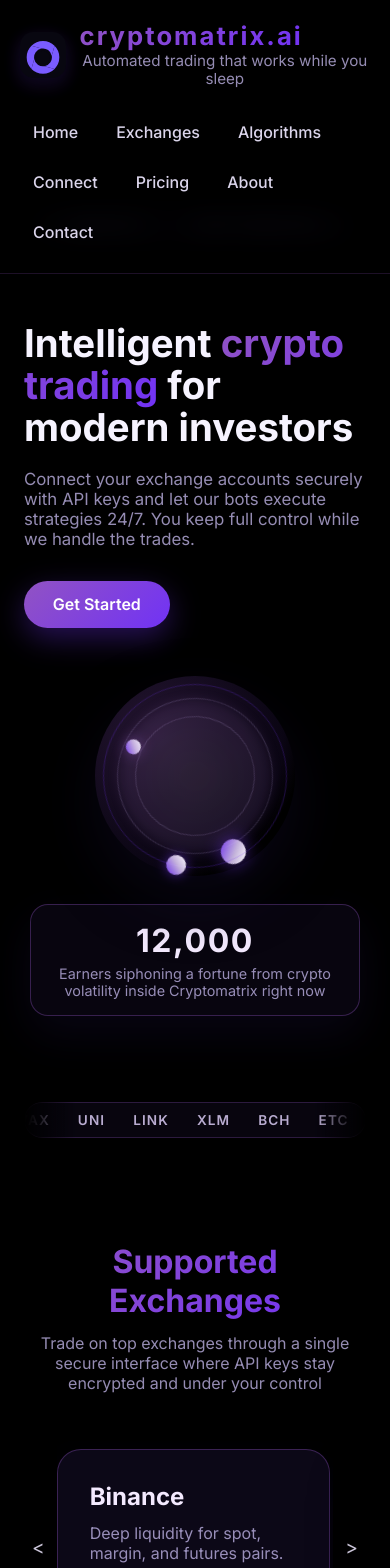
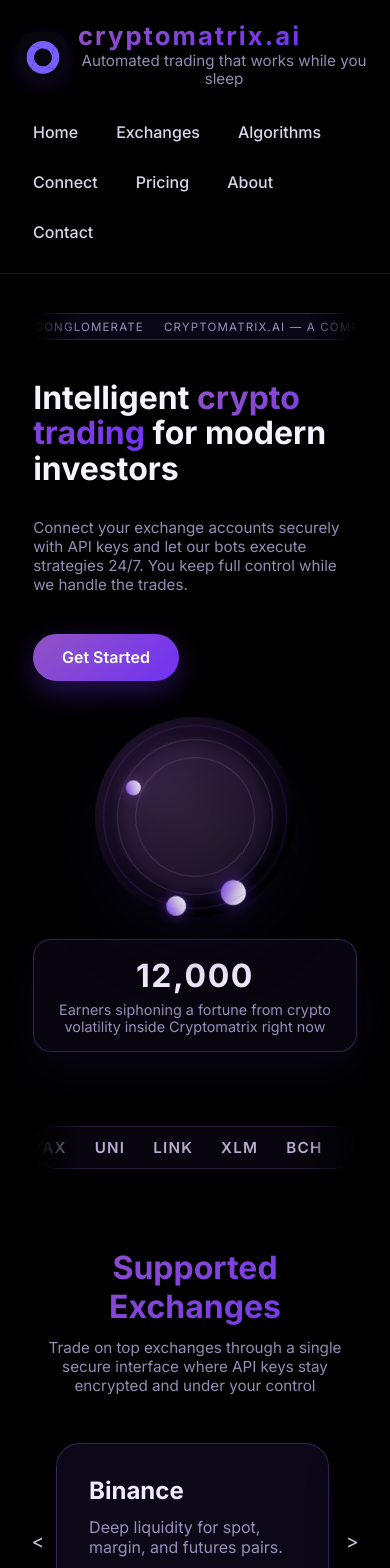
Before and after one commit to arthur-zakaryan/cryptomatrix, a React (Vite) app: page / in a window 390 px wide. Shown: the top 1568 px of the page. Built offline with nearby package versions, Linux system fonts and the light colour scheme.

Commit message:
Refine hero layout and enlarge coin marquee

```diff
--- a/src/App.css
+++ b/src/App.css
@@ -176,6 +176,8 @@
   padding: clamp(3rem, 6vw, 6rem) clamp(1.5rem, 4vw, 4rem);
   gap: 3rem;
   scroll-margin-top: 6rem;
+  max-width: min(1300px, 95vw);
+  margin: 0 auto;
 }
 
 .hero-content {
@@ -185,7 +187,9 @@
   padding-top: clamp(0, 2.2vw, 1.5rem);
 }
 
+
 .brand-marquee {
+  position: relative;
   display: block;
   overflow: hidden;
   border-radius: 999px;
@@ -193,24 +197,21 @@
   background: rgba(18, 12, 42, 0.55);
   mask: linear-gradient(90deg, transparent 0%, rgba(0, 0, 0, 0.95) 15%, rgba(0, 0, 0, 0.95) 85%, transparent 100%);
   -webkit-mask: linear-gradient(90deg, transparent 0%, rgba(0, 0, 0, 0.95) 15%, rgba(0, 0, 0, 0.95) 85%, transparent 100%);
-  margin-bottom: 0.6rem;
-  position: absolute;
-  top: -7rem;
-  left: 0;
-  right: 0;
+  margin: -6.5rem 0 1.75rem;
+  align-self: stretch;
 }
 
 .brand-marquee-track {
   display: inline-flex;
   align-items: center;
-  gap: clamp(3rem, 8vw, 6rem);
-  padding: 0.4rem clamp(1.5rem, 5vw, 3rem);
+  gap: clamp(4rem, 9vw, 7rem);
+  padding: 0.55rem clamp(2rem, 5.5vw, 3.5rem);
   animation: brand-marquee 18s linear infinite;
   white-space: nowrap;
 }
 
 .brand-marquee-text {
-  font-size: 0.85rem;
+  font-size: 0.95rem;
   letter-spacing: 0.12em;
   text-transform: uppercase;
   color: rgba(212, 200, 255, 0.75);
@@ -228,18 +229,38 @@
   text-shadow: 0 0 12px rgba(173, 121, 244, 0.65);
 }
 
+.hero-content-inner {
+  display: flex;
+  flex-direction: column;
+  align-items: flex-start;
+  gap: 1.25rem;
+  padding-right: clamp(2rem, 5vw, 4rem);
+  max-width: 80rem;
+  width: 100%;
+}
+
+.hero-content-text {
+  display: flex;
+  flex-direction: column;
+  align-items: flex-start;
+  gap: 1rem;
+  max-width: 80rem;
+  width: 100%;
+  text-align: left;
+}
+
 .hero-content h1 {
   margin: 0;
-  font-size: clamp(2.4rem, 4vw, 3.8rem);
+  font-size: clamp(2rem, 3.5vw, 3.2rem);
   line-height: 1.1;
   color: #f6f3ff;
 }
 
 .hero-content p {
   margin: 1.25rem 0 2rem;
-  max-width: 34rem;
+  max-width: 76rem;
   color: rgba(212, 200, 255, 0.7);
-  font-size: 1.05rem;
+  font-size: 1.15rem;
 }
 
 .cta-button {
@@ -417,7 +438,7 @@
   mask: linear-gradient(90deg, transparent 0%, rgba(0, 0, 0, 0.95) 15%, rgba(0, 0, 0, 0.95) 85%, transparent 100%);
   -webkit-mask: linear-gradient(90deg, transparent 0%, rgba(0, 0, 0, 0.95) 15%, rgba(0, 0, 0, 0.95) 85%, transparent 100%);
   margin-top: 1cm;
-  max-width: min(1100px, 100%);
+  max-width: min(1300px, 95vw);
   transition: transform 0.35s ease, box-shadow 0.35s ease, border-color 0.35s ease, background 0.35s ease;
   transform-origin: center;
 }
@@ -447,13 +468,13 @@
   display: inline-flex;
   align-items: center;
   gap: 1.75rem;
-  padding: 0.55rem clamp(1.5rem, 4vw, 4rem);
+  padding: 0.7rem clamp(2rem, 5vw, 5rem);
   animation: orbital-marquee 48s linear infinite;
   white-space: nowrap;
 }
 
 .orbital-marquee-coin {
-  font-size: 0.85rem;
+  font-size: 0.95rem;
   font-weight: 600;
   color: rgba(228, 213, 255, 0.85);
   letter-spacing: 0.08em;
@@ -893,7 +914,7 @@
 
 .pricing-guarantee {
   margin: 0;
-  font-size: 0.85rem;
+  font-size: 0.95rem;
   color: rgba(121, 220, 255, 0.9);
 }
 
@@ -1257,13 +1278,13 @@
 
 .footer-newsletter-copy {
   margin: 0;
-  font-size: 0.85rem;
+  font-size: 0.95rem;
   color: rgba(212, 200, 255, 0.6);
 }
 
 .footer-newsletter-message {
   margin: 0;
-  font-size: 0.85rem;
+  font-size: 0.95rem;
   color: rgba(121, 220, 255, 0.9);
 }
 
@@ -1391,7 +1412,7 @@
 .privacy-eyebrow {
   text-transform: uppercase;
   letter-spacing: 0.12em;
-  font-size: 0.85rem;
+  font-size: 0.95rem;
   color: rgba(212, 200, 255, 0.65);
 }
 
@@ -1632,6 +1653,134 @@
     flex-direction: column;
   }
 
+  .brand {
+    width: 100%;
+  }
+
+  .brand-button {
+    width: 100%;
+    justify-content: flex-start;
+    gap: 0.75rem;
+  }
+
+  .hero {
+    padding: clamp(2rem, 10vw, 3rem) clamp(1rem, 6vw, 2rem);
+    gap: 2.25rem;
+  }
+
+  .hero-content {
+    padding-top: 0;
+  }
+
+  .brand-marquee {
+    position: static;
+    margin: 0 0 1.25rem;
+  }
+
+  .hero-content-inner {
+    margin-left: 0;
+    align-items: flex-start;
+    max-width: 100%;
+    padding-right: 0;
+  }
+
+  .hero-content-text {
+    align-items: flex-start;
+    max-width: 100%;
+  }
+
+  .brand-marquee-track {
+    gap: 1.25rem;
+    padding: 0.35rem 1.25rem;
+  }
+
+  .brand-marquee-text {
+    font-size: 0.72rem;
+    letter-spacing: 0.1em;
+  }
+
+  .hero-content h1 {
+    font-size: clamp(2rem, 7vw, 2.6rem);
+  }
+
+  .hero-content p {
+    margin: 1rem 0 1.5rem;
+    font-size: 0.95rem;
+  }
+
+  .hero-visual {
+    gap: 1.4rem;
+  }
+
+  .section-intro {
+    margin: 0.75rem auto 2.5rem;
+    font-size: 0.95rem;
+  }
+
+  .connect-section,
+  .contact-section,
+  .exchanges-section,
+  .algorithms-section,
+  .pricing-section,
+  .about-section {
+    padding: clamp(2.5rem, 8vw, 3.5rem) clamp(1rem, 6vw, 2rem);
+  }
+
+  .connect-highlights {
+    grid-template-columns: minmax(0, 1fr);
+  }
+
+  .connect-highlight {
+    align-items: stretch;
+  }
+
+  .exchanges-carousel {
+    gap: 0.5rem;
+  }
+
+  .exchange-card {
+    flex: 0 0 clamp(220px, 75vw, 260px);
+  }
+
+  .algorithms-grid {
+    grid-template-columns: minmax(0, 1fr);
+  }
+
+  .contact-grid {
+    grid-template-columns: minmax(0, 1fr);
+  }
+
+  .info-list {
+    gap: 1rem;
+  }
+
+  .pricing-card {
+    padding: clamp(1.8rem, 7vw, 2.4rem);
+    gap: 1.25rem;
+  }
+
+  .pricing-promise {
+    font-size: 0.95rem;
+  }
+
+  .about-marquee {
+    margin-top: -1.5rem;
+  }
+
+  .about-marquee-track {
+    gap: 1.5rem;
+    padding-block: 0.3rem;
+  }
+
+  .about-grid {
+    grid-template-columns: minmax(0, 1fr);
+    gap: 1.25rem;
+  }
+
+  .footer {
+    padding: 2rem 1.25rem;
+  }
+
   .nav {
     width: 100%;
     justify-content: flex-start;
--- a/src/App.tsx
+++ b/src/App.tsx
@@ -318,6 +318,7 @@
       <main>
         <section className="hero" id="home">
           <div className="hero-content">
+            <div className="hero-content-inner">
               <div className="brand-marquee" aria-label="Cryptomatrix parent company banner">
                 <div className="brand-marquee-track">
                   {Array.from({ length: 4 }).map((_, index) => (
@@ -327,6 +328,7 @@
                   ))}
                 </div>
               </div>
+              <div className="hero-content-text">
                 <h1>
                   Intelligent <span className="gradient-text">crypto trading</span> for modern investors
                 </h1>
@@ -337,6 +339,8 @@
                 <a className="cta-button" href="#contact">
                   Get Started
                 </a>
+              </div>
+            </div>
           </div>
           <div className="hero-visual">
             <div className="orbital" aria-hidden="true">
```
Lines whose indentation alone changed are shown as unchanged.
